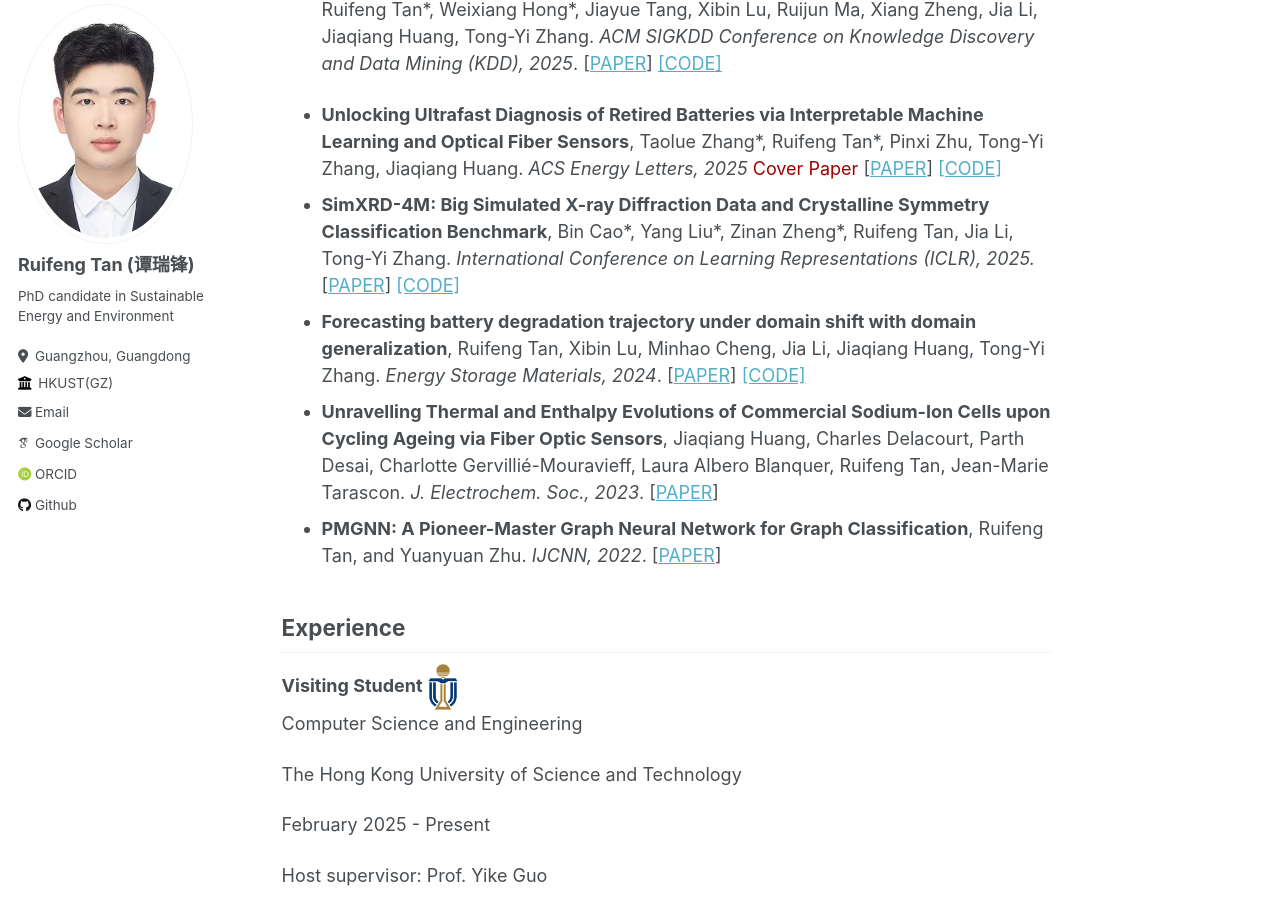
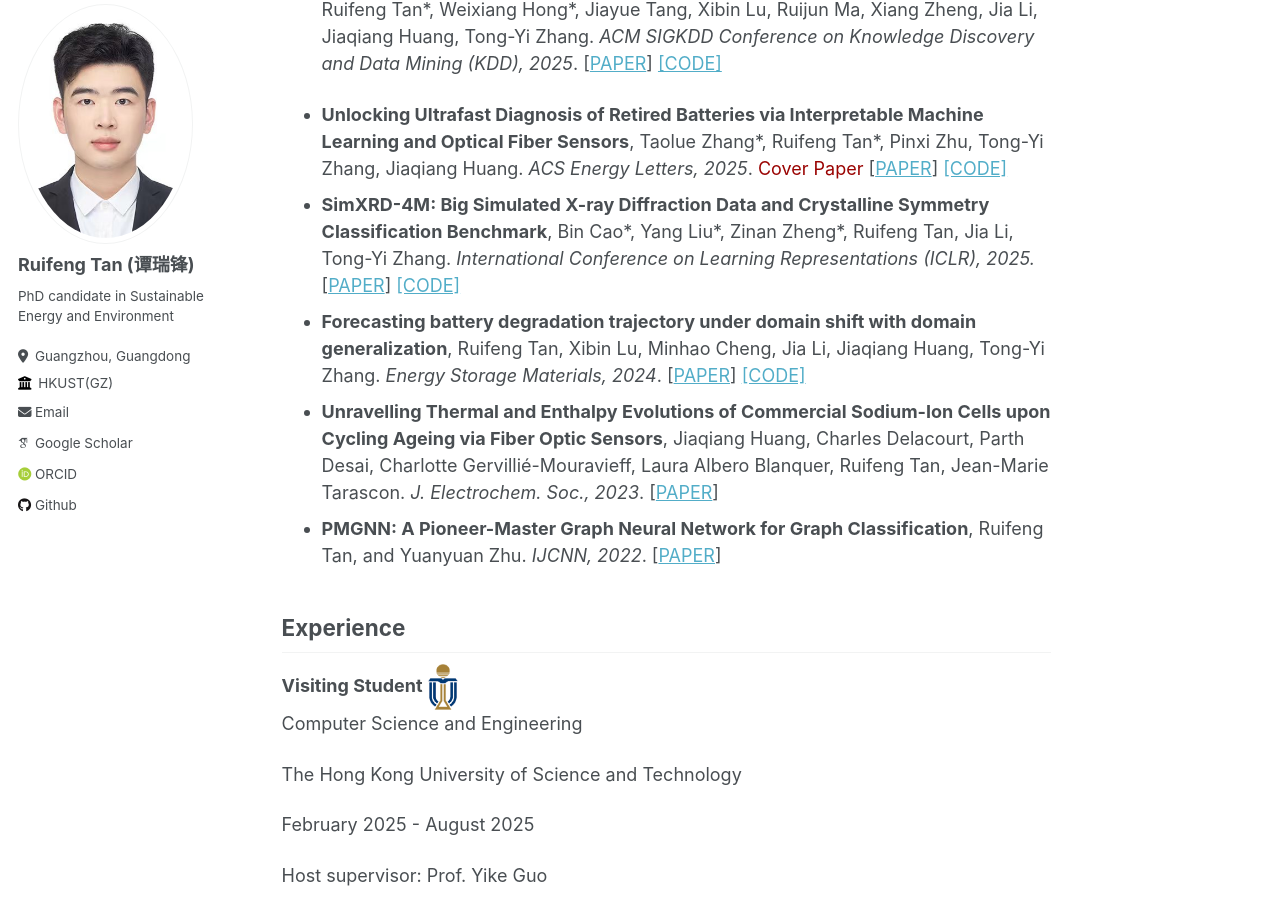
Before and after one commit to Ruifeng-Tan/Ruifeng-Tan.github.io, a Jekyll site: the page built from _pages/about.md, in a window 1280 px wide and 1400 px high, scrolled down 1056 px. Shown: the part 102-1012 px from the top of the window. Built offline with Jekyll 4.4.1, drawn with Linux system fonts in a browser that asks for light colours; some web fonts are replaced.

Commit message:
update page

```diff
--- a/_pages/about.md
+++ b/_pages/about.md
@@ -30,7 +30,7 @@ My current research interest lies in AI for batteries, especially battery degrad
 
 - **BatteryLife: A Comprehensive Dataset and Benchmark for Battery Life Prediction**, Ruifeng Tan\*, Weixiang Hong\*, Jiayue Tang, Xibin Lu, Ruijun Ma, Xiang Zheng, Jia Li, Jiaqiang Huang, Tong-Yi Zhang. *ACM SIGKDD Conference on Knowledge Discovery and Data Mining (KDD), 2025*.  [[PAPER](https://arxiv.org/abs/2502.18807)] [[CODE]](https://github.com/Ruifeng-Tan/BatteryLife)
 
-- **Unlocking Ultrafast Diagnosis of Retired Batteries via Interpretable Machine Learning and Optical Fiber Sensors**, Taolue Zhang\*, Ruifeng Tan\*, Pinxi Zhu, Tong-Yi Zhang, Jiaqiang Huang. *ACS Energy Letters, 2025* <span style="color: rgb(154, 3, 2);"> Cover Paper </span> [[PAPER](https://pubs.acs.org/doi/abs/10.1021/acsenergylett.4c03054?casa_token=a57iWJ-S8fUAAAAA:_vU-Lr1B80ArJ2EPmjZwJgo4xTK7UZGDTLf15-9PFFoNcAjTWvuKrkCbOkkr_jcTHmcyFnMBCkNnHBT58g&casa_token=mjB3jOP8MyEAAAAA:VB6LMG4fozcFBwmO79Fgd3d3q6YD2iENgzqAfzGWm0ckmqyepRQdwAYoTilNW4OjN_sVIYa1lRPu7mtPxg)] [[CODE]](https://github.com/Ruifeng-Tan/Ultrafast-diagnosis-of-retired-batteries)
+- **Unlocking Ultrafast Diagnosis of Retired Batteries via Interpretable Machine Learning and Optical Fiber Sensors**, Taolue Zhang\*, Ruifeng Tan\*, Pinxi Zhu, Tong-Yi Zhang, Jiaqiang Huang. *ACS Energy Letters, 2025*. <span style="color: rgb(154, 3, 2);"> Cover Paper </span> [[PAPER](https://pubs.acs.org/doi/abs/10.1021/acsenergylett.4c03054?casa_token=a57iWJ-S8fUAAAAA:_vU-Lr1B80ArJ2EPmjZwJgo4xTK7UZGDTLf15-9PFFoNcAjTWvuKrkCbOkkr_jcTHmcyFnMBCkNnHBT58g&casa_token=mjB3jOP8MyEAAAAA:VB6LMG4fozcFBwmO79Fgd3d3q6YD2iENgzqAfzGWm0ckmqyepRQdwAYoTilNW4OjN_sVIYa1lRPu7mtPxg)] [[CODE]](https://github.com/Ruifeng-Tan/Ultrafast-diagnosis-of-retired-batteries)
 - **SimXRD-4M: Big Simulated X-ray Diffraction Data and Crystalline Symmetry Classification Benchmark**, Bin Cao\*, Yang Liu\*, Zinan Zheng\*, Ruifeng Tan, Jia Li, Tong-Yi Zhang. *International Conference on Learning Representations (ICLR), 2025.* [[PAPER](https://openreview.net/forum?id=mkuB677eMM)] [[CODE]](https://github.com/Bin-Cao/SimXR)
 - **Forecasting battery degradation trajectory under domain shift with domain generalization**, Ruifeng Tan, Xibin Lu, Minhao Cheng, Jia Li, Jiaqiang Huang, Tong-Yi Zhang. *Energy Storage Materials, 2024*. [[PAPER](https://www.sciencedirect.com/science/article/pii/S2405829724005518)] [[CODE]](https://github.com/Ruifeng-Tan/MAGNet)
 - **Unravelling Thermal and Enthalpy Evolutions of Commercial Sodium-Ion Cells upon Cycling Ageing via Fiber Optic Sensors**, Jiaqiang Huang, Charles Delacourt, Parth Desai, Charlotte Gervillié-Mouravieff, Laura Albero Blanquer, Ruifeng Tan, Jean-Marie Tarascon. *J. Electrochem. Soc., 2023*. [[PAPER](https://iopscience.iop.org/article/10.1149/1945-7111/acf625)]
@@ -42,7 +42,7 @@ Computer Science and Engineering
 
 The Hong Kong University of Science and Technology
 
-February 2025 - Present
+February 2025 - August 2025
 
 Host supervisor: Prof. Yike Guo
 
```
